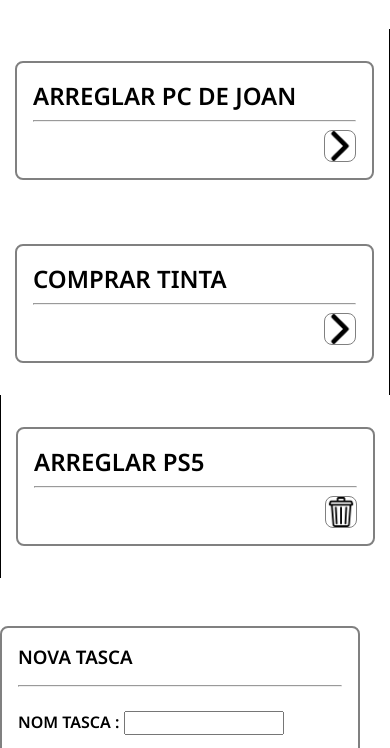
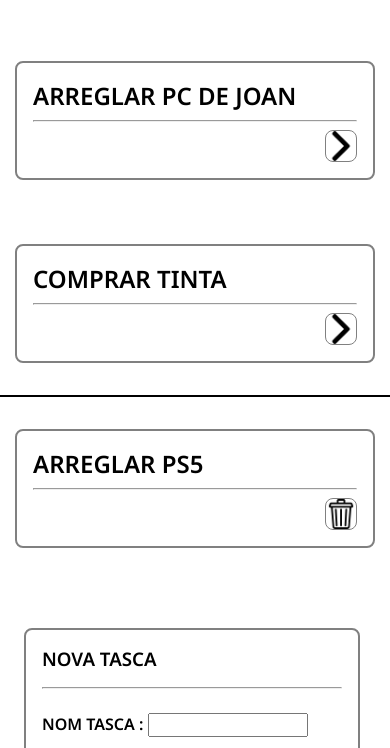
Before and after one commit to nandosendraa/Web-Sunsioneta, a plain HTML site: page tasques.html in a window 390 px wide. Shown: the part 412-1160 px from the top of the page. Drawn offline with Linux system fonts and the light colour scheme.

Commit message:
tasques responsive

```diff
--- a/css/tasques.css
+++ b/css/tasques.css
@@ -60,3 +60,19 @@ h2{
     margin-top: 1rem;
     padding: 0.5rem;
 }
+
+@media only screen and (max-width: 767px) {
+    .borde-dreta{
+        border: 0;
+        border-bottom: 1px black solid;
+    }
+
+    .borde-esquerre{
+        border: 0;
+        border-top: 1px solid black;
+    }
+
+    .nova-tasca{
+        margin-left: 1.5rem;
+    }
+}
```
